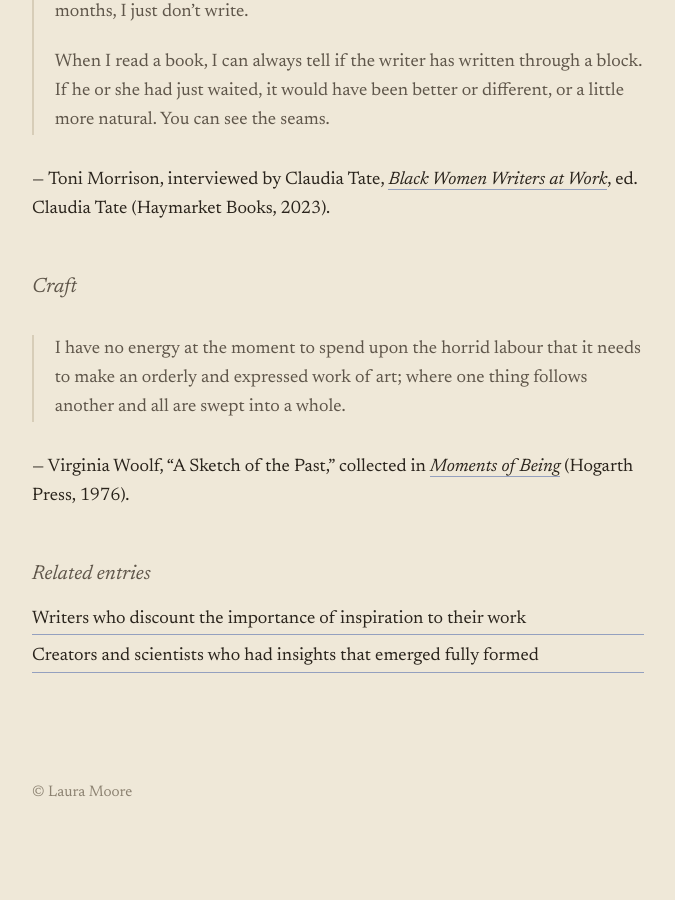
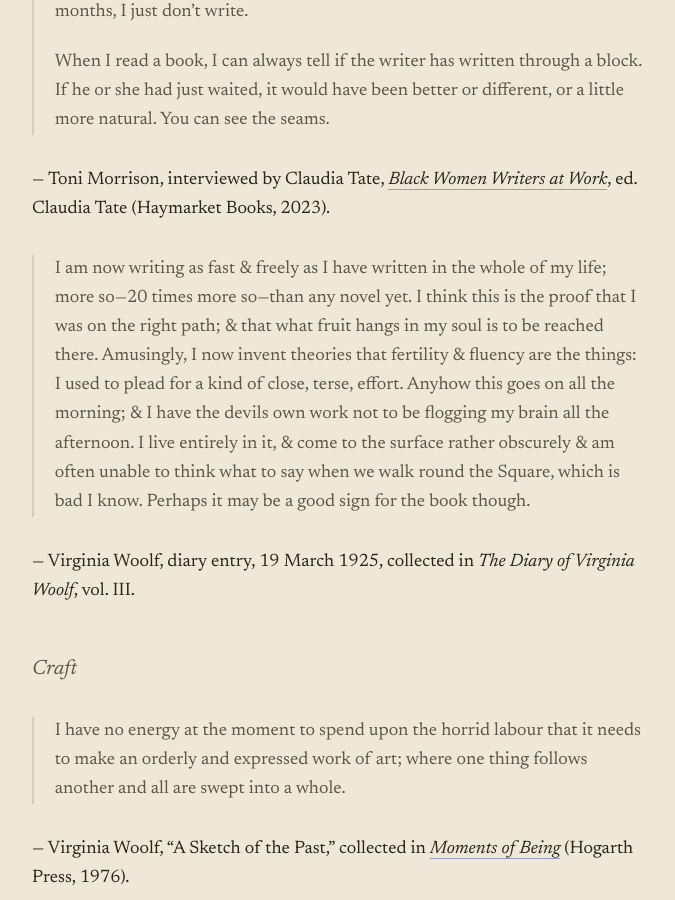
Before and after one commit to lauramoorewrites-del/treasury, a Jekyll site: the page built from _pages/my-theory-of-art-and-craft.md, in a window 1280 px wide and 900 px high, scrolled down 1312 px. Shown: the whole window, without its empty margins (302-977 px from the left). Built offline with Jekyll 4.4.1, drawn with Linux system fonts in a browser that asks for light colours; before the commit the page ends 2174 px from its top, so only the background shows below that; some of the changed text lies outside the part shown.

Commit message:
Add Woolf diary passage on fertility and fluency to art-and-craft entry
Co-Authored-By: Claude Opus 4.6 (1M context) <noreply@anthropic.com>

```diff
--- a/_pages/my-theory-of-art-and-craft.md
+++ b/_pages/my-theory-of-art-and-craft.md
@@ -28,6 +28,10 @@ The presence of writer's block signals that the art mode is unreachable:
 
 — Toni Morrison, interviewed by Claudia Tate, [*Black Women Writers at Work*](https://bookshop.org/search?q=9781642598438), ed. Claudia Tate (Haymarket Books, 2023).
 
+> I am now writing as fast & freely as I have written in the whole of my life; more so—20 times more so—than any novel yet. I think this is the proof that I was on the right path; & that what fruit hangs in my soul is to be reached there. Amusingly, I now invent theories that fertility & fluency are the things: I used to plead for a kind of close, terse, effort. Anyhow this goes on all the morning; & I have the devils own work not to be flogging my brain all the afternoon. I live entirely in it, & come to the surface rather obscurely & am often unable to think what to say when we walk round the Square, which is bad I know. Perhaps it may be a good sign for the book though.
+
+— Virginia Woolf, diary entry, 19 March 1925, collected in *The Diary of Virginia Woolf*, vol. III.
+
 ## Craft
 
 > I have no energy at the moment to spend upon the horrid labour that it needs to make an orderly and expressed work of art; where one thing follows another and all are swept into a whole.
```
Also changed, not shown: other parts of _pages/my-theory-of-art-and-craft.md (+1 -1 lines).
